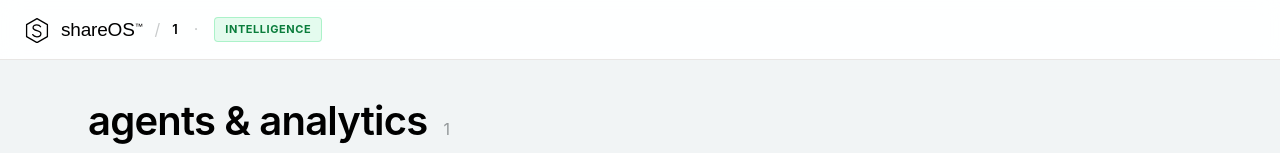
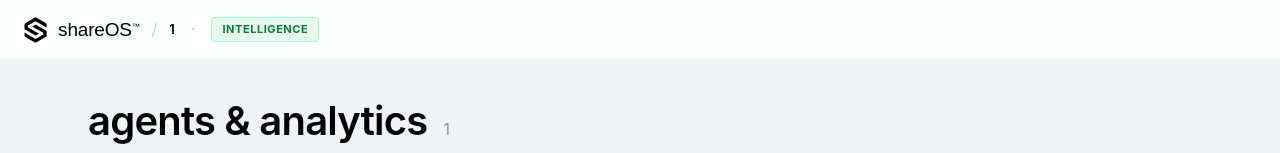
Before and after one commit to yuvaraj-06/venture-simulation-frontend, a Next.js app: page /1 in a window 1280 px wide. Shown: the top 153 px of the page. Built offline with nearby package versions, Linux system fonts and the light colour scheme; no server answers; the database is empty; a web font is replaced by a local one.

Commit message:
Brand: replace hexagon-S product symbol with official Share Ventures S mark (currentColor, aspect-correct)

```diff
--- a/app/globals.css
+++ b/app/globals.css
@@ -40,7 +40,7 @@
 
 /* ─── PRODUCT WORDMARK LOCKUP (shareOS) ─────────────────────────────── */
 .brand { display: inline-flex; align-items: center; gap: 11px; text-decoration: none; }
-.brand .sym { width: 26px; height: 26px; flex-shrink: 0; }
+.brand .sym { height: 26px; width: auto; flex-shrink: 0; }
 .brand .wm { font-family: 'General Sans', Arial, sans-serif; font-size: 19px; letter-spacing: -0.01em; line-height: 1; color: #000; white-space: nowrap; }
 .brand .wm .s { font-weight: 500; }
 .brand .wm .b { font-weight: 300; }
--- a/components/Brand.tsx
+++ b/components/Brand.tsx
@@ -2,18 +2,12 @@
 
 import Link from 'next/link';
 
-/* S-in-hexagon product symbol. stroke=currentColor so it flips black/white by context. */
+/* Official Share Ventures "S" symbol. fill=currentColor so it flips black/white by context. */
 export function BrandSymbol({ size = 26 }: { size?: number }) {
   return (
-    <svg className="sym" width={size} height={size} viewBox="0 0 40 40" fill="none" aria-hidden>
-      <path
-        d="M20 2.5 36 11.75v18.5L20 39.5 4 30.25v-18.5L20 2.5Z"
-        stroke="currentColor" strokeWidth="2" strokeLinejoin="round"
-      />
-      <path
-        d="M25.5 15c-1.2-2-3.3-3-5.8-3-3.2 0-5.7 1.7-5.7 4.4 0 6 12 3.2 12 9.4 0 2.9-2.7 4.7-6.2 4.7-2.8 0-5.1-1.1-6.4-3.3"
-        stroke="currentColor" strokeWidth="2" strokeLinecap="round" strokeLinejoin="round"
-      />
+    <svg className="sym" height={size} width={size * 0.889} viewBox="718.9 259.6 482.2 542.7" fill="currentColor" aria-hidden>
+      <path d="M 1170.29 386.41 L 980.81 277.01 C 967.97 269.60 952.03 269.60 939.19 277.01 L 746.45 388.29 C 735.62 394.54 728.89 406.19 728.89 418.70 L 728.89 514.41 L 960.00 647.83 L 1030.23 607.29 L 799.12 473.86 L 799.12 438.97 L 960.00 346.09 L 1191.10 479.51 L 1191.10 422.46 C 1191.10 407.63 1183.13 393.82 1170.29 386.41 Z" />
+      <path d="M 889.77 456.41 L 1120.88 589.84 L 1120.88 624.74 L 960.00 717.62 L 728.89 584.19 L 728.89 641.25 C 728.89 656.07 736.87 669.89 749.71 677.30 L 939.19 786.69 C 945.61 790.40 952.80 792.25 960.00 792.25 C 967.19 792.25 974.39 790.40 980.81 786.69 L 1177.95 672.88 C 1186.07 668.19 1191.10 659.46 1191.10 650.09 L 1191.10 549.30 L 960.00 415.87 L 889.77 456.41 Z" />
     </svg>
   );
 }
```
